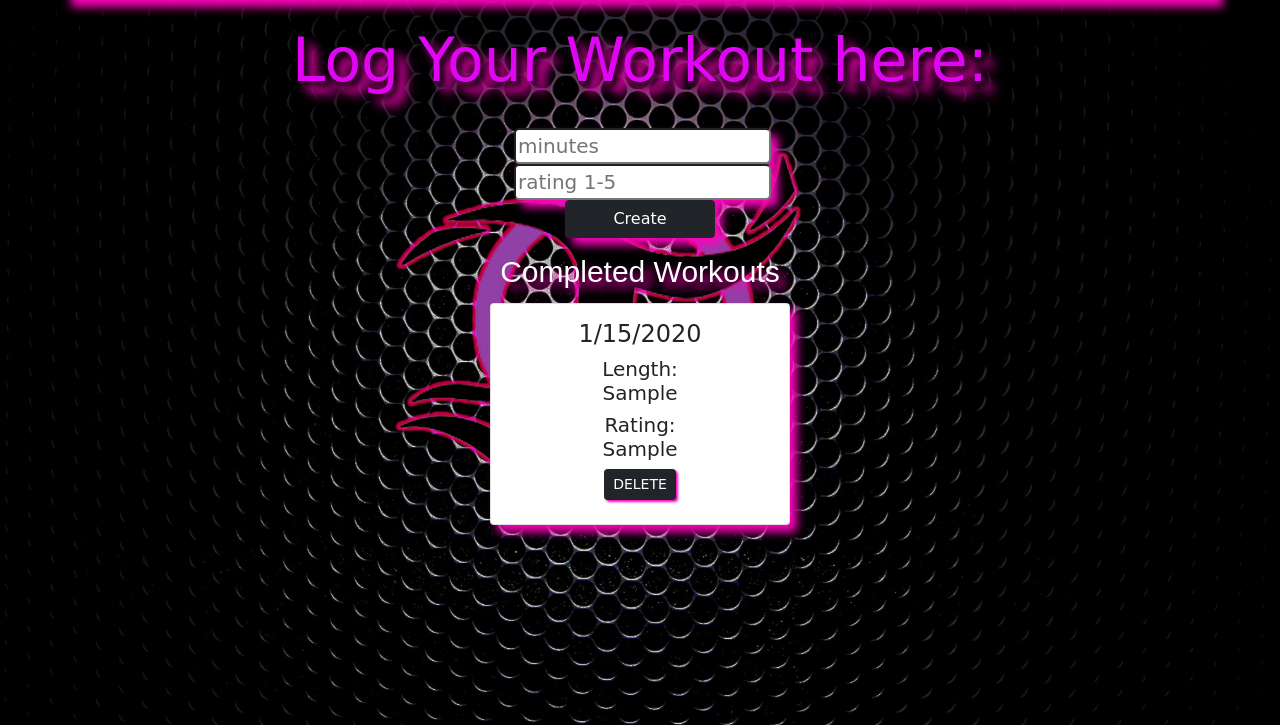
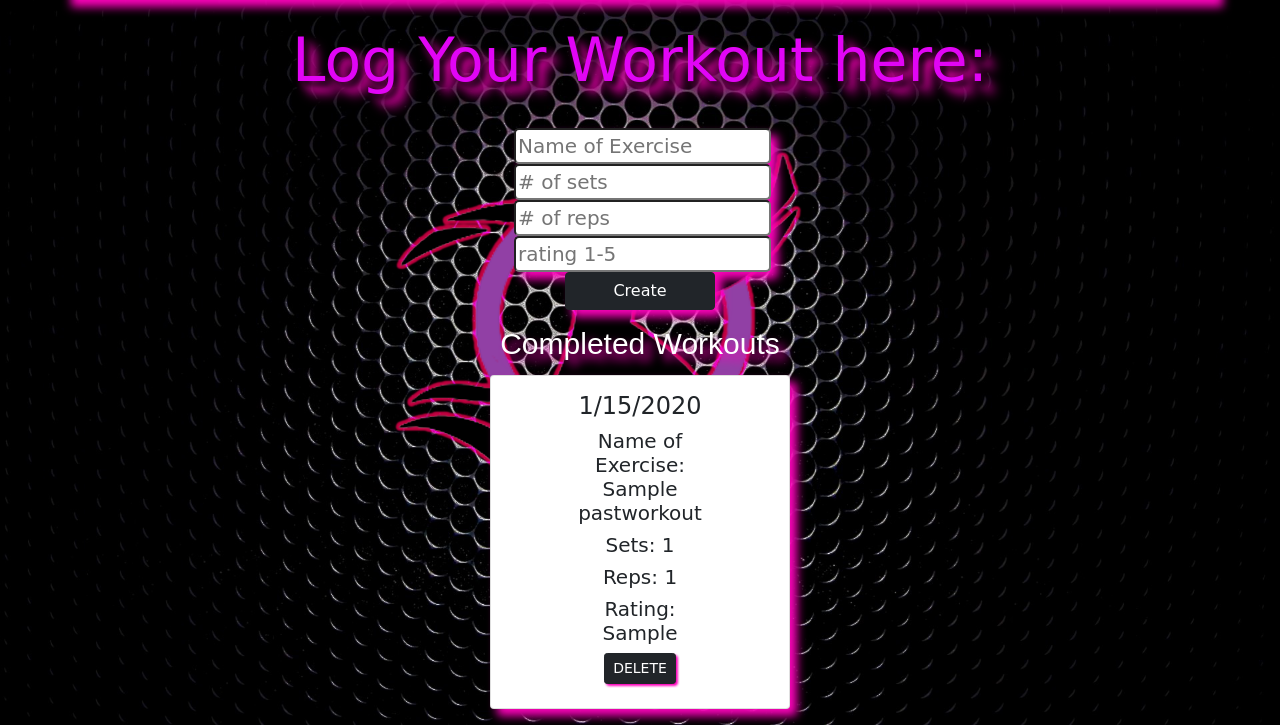
Before and after one commit to Rhoward1/workout_app-pj2, a Node server app: template views/pastworkouts.handlebars in a window 1280 px wide. Shown: the part 75-800 px from the top of the page. Run offline with Node 20, Linux system fonts and the light colour scheme; the template is opened without the code that fills it: values that come from a table or form of the project are taken from there, others are empty; tables that the repository leaves empty hold one stand-in row (values such as "Sample post"); some libraries are stand-ins or nearby versions; some web fonts are replaced.

Commit message:
changed up the past workout page

```diff
--- a/public/css/style.css
+++ b/public/css/style.css
@@ -158,3 +158,8 @@ footer{
     margin-bottom: 5px;
 
 }
+
+.login,
+.signup {
+    text-align:left;
+}
--- a/public/js/pastWorkouts.js
+++ b/public/js/pastWorkouts.js
@@ -2,14 +2,18 @@
 const newWorkoutForm = async (event) => {
   event.preventDefault();
 
-  const length = document.querySelector('#length').value.trim();
+  const name = document.querySelector('#name').value.trim();
+  const sets = document.querySelector('#sets').value.trim();
+  const reps = document.querySelector('#reps').value.trim();
   const rating = document.querySelector('#rating').value.trim();
 
-  if (length && rating) {
+  if (name && sets && reps && rating) {
     const response = await fetch('/api/past-workout', {
       method: 'POST',
       body: JSON.stringify({
-        length,
+        name,
+        sets,
+        reps,
         rating
       }),
       headers: {
--- a/views/home.handlebars
+++ b/views/home.handlebars
@@ -2,8 +2,8 @@
 <h1>Weight 2 Go Fitness</h1>
 <div class="container">
 
-  <div class="row mb-4 justify-content-center">
-    <div class="col-4">
+  <div class="row mb-2 justify-content-center">
+    <div class="col-md-6" style="margin:auto">
       <div class="input-group mb-3">
         <label class="input-group-text" for="inputGroupSelect01">Select Your Target Area</label>
         <select class="form-select" id="body-part-dropdown">
--- a/views/login.handlebars
+++ b/views/login.handlebars
@@ -1,4 +1,4 @@
-<h1>Login</h1>
+<h1 class="login">Login</h1>
 <div class="container-fluid max-width">
   <div class="row">
     <div class="col-auto">
--- a/views/pastworkouts.handlebars
+++ b/views/pastworkouts.handlebars
@@ -7,10 +7,17 @@
 
       <br>
       <form class="form new-workout-form" style="">
-
+         <div class="form-group">
+          <label for="project-name"></label>
+          <input class="form-input"  type="text" placeholder="Name of Exercise" id="name" name="Name of Exercise" />
+        </div>
+         <div class="form-group">
+          <label for="project-name"></label>
+          <input class="form-input"  type="text" placeholder="# of sets" id="sets" name="sets" />
+        </div>
         <div class="form-group">
           <label for="project-name"></label>
-          <input class="form-input"  type="text" placeholder="minutes" id="length" name="length" />
+          <input class="form-input"  type="text" placeholder="# of reps" id="reps" name="reps" />
         </div>
 
         <div class="form-group">
@@ -39,8 +46,9 @@
 
               <div class="text-center">
                 <h4 class="date">{{format_date date_created}}</h4>
-                <h5 class="length">Length: {{pastWorkout.length}}</h5>
-
+                <h5 class="length">Name of Exercise: {{pastWorkout.name}}</h5>
+   <h5 class="length">Sets: {{pastWorkout.sets}}</h5>
+      <h5 class="length">Reps: {{pastWorkout.reps}}</h5>
                 <h5 class="rating">Rating:  {{pastWorkout.rating}}</h5>
 
                 <button class="btn btn-sm btn-dark delete" data-id="{{pastWorkout.id}}
--- a/views/signup.handlebars
+++ b/views/signup.handlebars
@@ -1,6 +1,6 @@
  <section class="center">
    <br>
- <h1>Signup</h1>
+ <h1 class="signup">Signup</h1>
     <form class="form signup-form">
       <div class="form-group">
         <label for="name-signup ">name:</label>
```
Also changed, not shown: models/pastWorkouts.js (+10 -2 lines).
